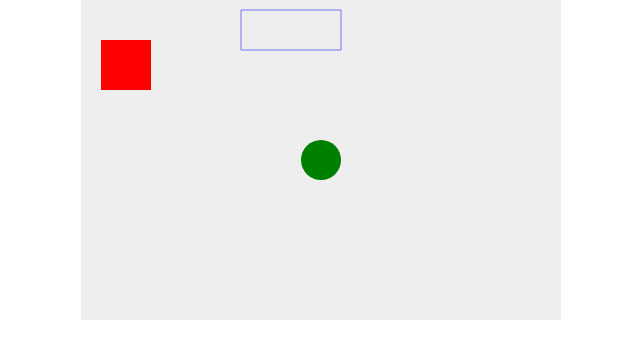
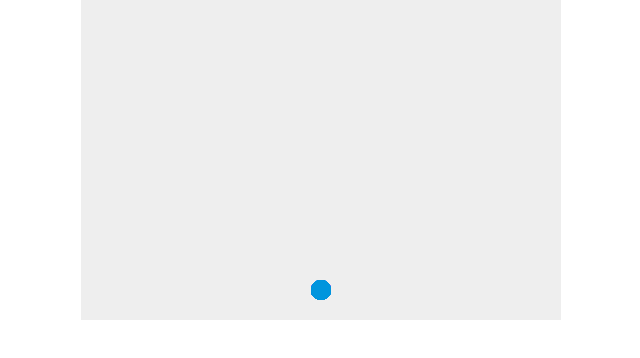
Before and after one commit to raini35/2D_breakout_game, a plain HTML site: page index.html in a window 1280 px wide. Shown: the whole page, without its empty margins (319-959 px from the left). Drawn offline with Linux system fonts and the light colour scheme.

Commit message:
Added draw function

```diff
--- a/index.html
+++ b/index.html
@@ -16,25 +16,16 @@
 <script>
 	var canvas = document.getElementById("myCanvas");
 	var ctx = canvas.getContext("2d");
-
-	ctx.beginPath();
-	ctx.rect(20, 40, 50, 50);
-	ctx.fillStyle = "#FF0000";
-	ctx.fill();
-	ctx.closePath();
-
-	ctx.beginPath();
-	ctx.arc(240, 160, 20, 0, Math.PI*2, false);
-	ctx.fillStyle = "green";
-	ctx.fill();
-	ctx.closePath();
-
-	ctx.beginPath();
-	ctx.rect(160, 10, 100, 40);
-	ctx.strokeStyle = "rgba(0, 0, 255, 0.5)";
-	ctx.stroke();
-	ctx.closePath();
-
+	var x = canvas.width/2;
+	var y = canvas.height-30;
+	function draw() {
+		ctx.beginPath();
+		ctx.arc(x, y, 10, 0, Math.PI*2);
+		ctx.fillStyle = "#0095DD";
+		ctx.fill();
+		ctx.closePath();
+	}
+	setInterval(draw, 10);
 </script>
 
 </body
```
Also changed, not shown: 1 other file.
